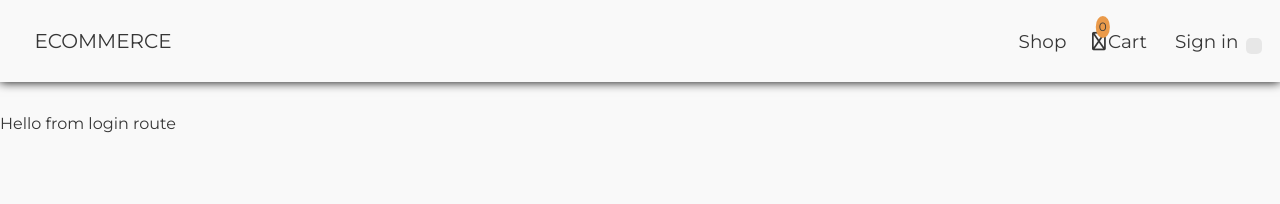
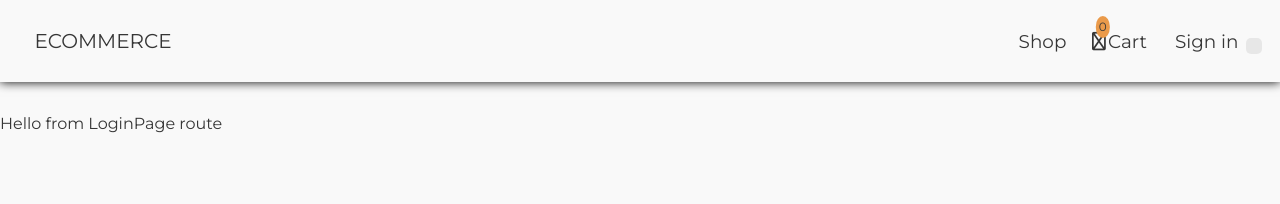
Before and after one commit to jay2noob/kid-trends, a React (Create React App) app in the folder client/: page /login in a window 1280 px wide. Shown: the top 204 px of the page. Built offline with nearby package versions, Linux system fonts and the light colour scheme; some icons are missing.

Commit message:
added cart component and changed the name of all routes to include 'Page' at the end of the filename

```diff
--- a/client/src/routes/HomePage.js
+++ b/client/src/routes/HomePage.js
@@ -3,7 +3,7 @@ import React from 'react'
 import SearchBar from '../components/SearchBar/SearchBar'
 import Products from '../components/Product/Products'
 
-const Home = () => {
+const HomePage = () => {
 
   return (
     <div>
@@ -17,4 +17,4 @@ const Home = () => {
   )
 }
 
-export default Home
+export default HomePage
--- a/client/src/routes/LoginPage.js
+++ b/client/src/routes/LoginPage.js
@@ -1,11 +1,11 @@
 import React from 'react'
 
-const Login = () => {
+const LoginPage = () => {
   return (
     <div>
-      Hello from login route
+      Hello from LoginPage route
     </div>
   )
 }
 
-export default Login
+export default LoginPage
--- a/client/src/routes/LogoutPage.js
+++ b/client/src/routes/LogoutPage.js
@@ -1,11 +1,11 @@
 import React from 'react'
 
-const Logout = () => {
+const LogoutPage = () => {
   return (
     <div>
-      Hello from logout
+      Hello from LogoutPage
     </div>
   )
 }
 
-export default Logout
+export default LogoutPage
--- a/client/src/routes/ShopPage.js
+++ b/client/src/routes/ShopPage.js
@@ -1,11 +1,11 @@
 import React from 'react'
 
-const Shop = () => {
+const ShopPage = () => {
   return (
     <div>
-      Hello from Shop route
+      Hello from ShopPage route
     </div>
   )
 }
 
-export default Shop
+export default ShopPage
```
